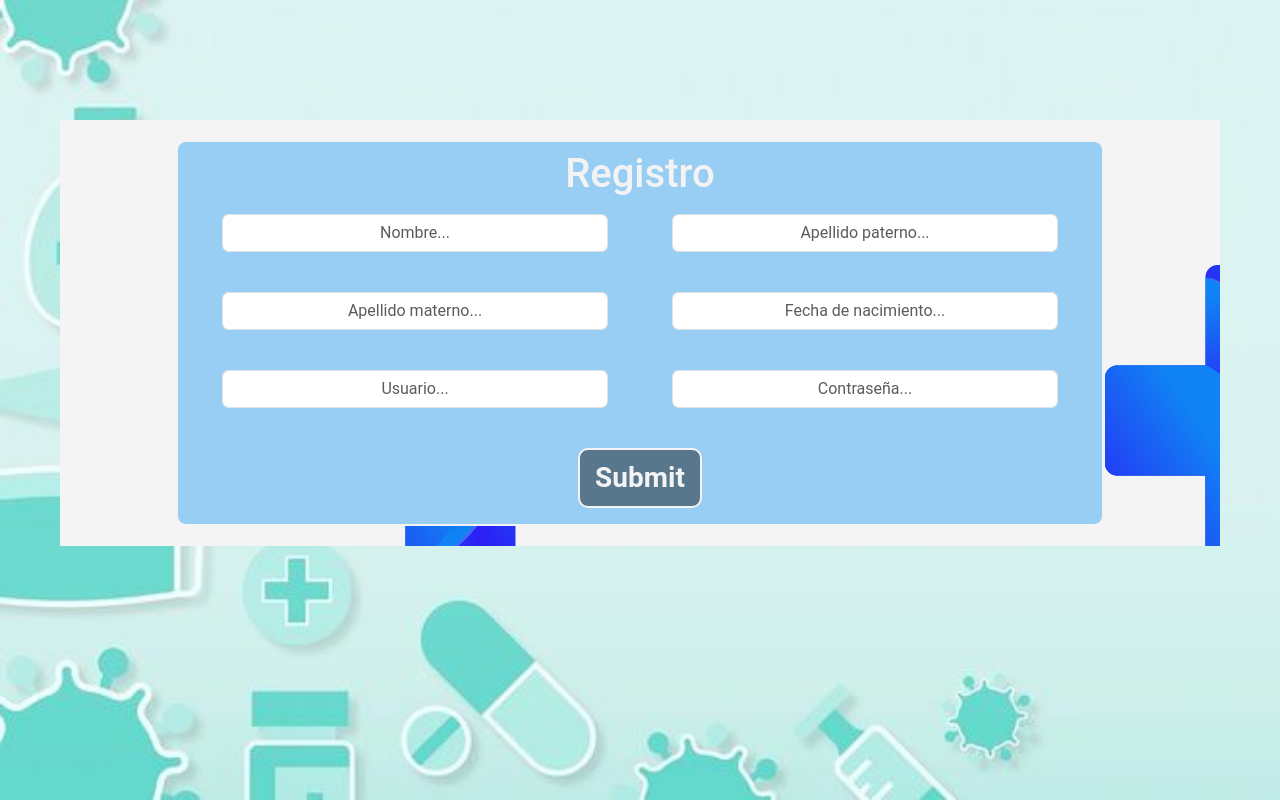
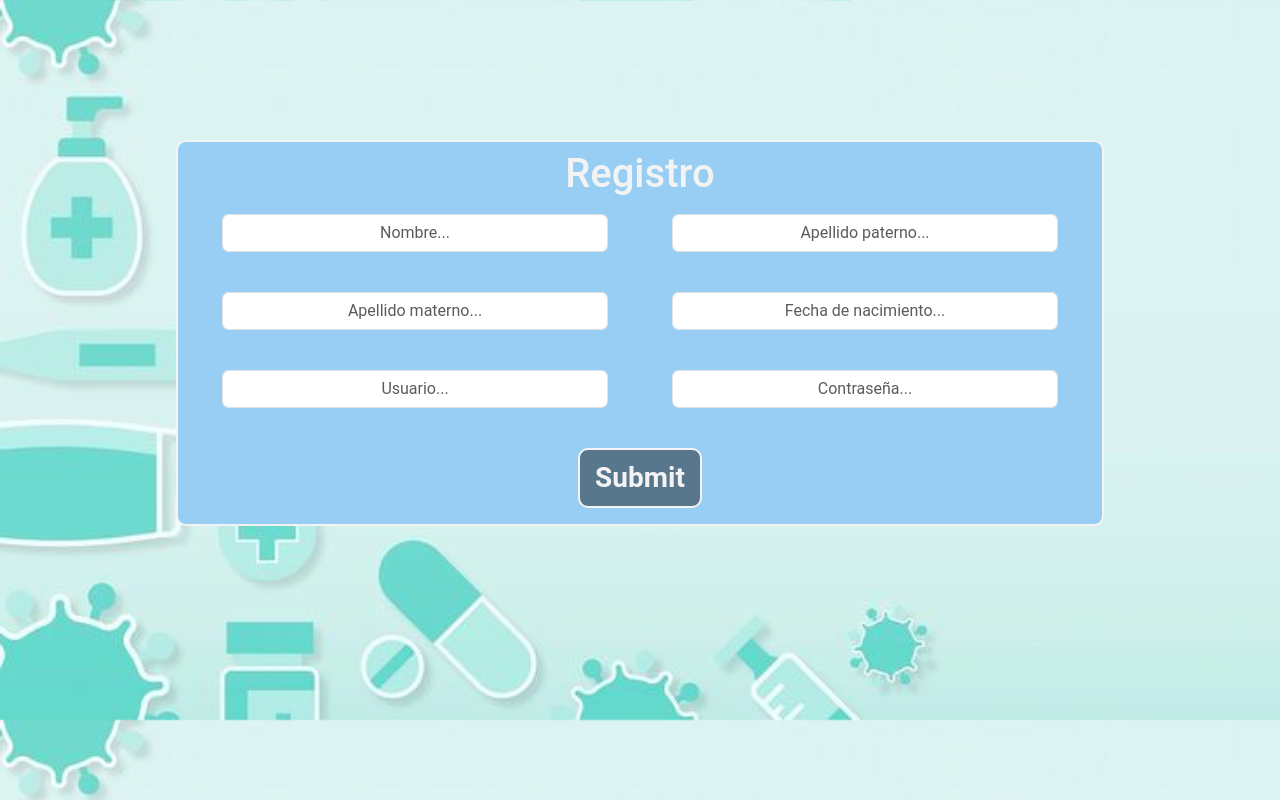
Before and after one commit to Cherry-Ayala/RetoConstruccion, a React (Create React App) app in the folder web/: page /Registro in a window 1280 px wide. Built offline with nearby package versions, Linux system fonts and the light colour scheme.

Commit message:
Bienvenida

```diff
--- a/web/src/App.css
+++ b/web/src/App.css
@@ -1,4 +1,7 @@
-
+body{
+  background: url('./Imagenes/medgame.png');
+  background-size: cover;
+}
 .App {
   text-align: center;
 }
--- a/web/src/Componentes/Bienvenida/Bienvenida.css
+++ b/web/src/Componentes/Bienvenida/Bienvenida.css
@@ -1,3 +1,3 @@
-.registro-container{
+/* .registro-container{
     background-image: url('../../Imagenes/medgame.png');
-}
+} */
--- a/web/src/Componentes/Login/login.css
+++ b/web/src/Componentes/Login/login.css
@@ -5,7 +5,7 @@
 }
 
 body {
-  background: url(../../Imagenes/fondo.JPG) no-repeat fixed;
+  background: url(../../Imagenes/fondo.JPG) ;
   background-size: cover;
   font-family: "Roboto", sans-serif;
   -webkit-font-smoothing: antialiased;
--- a/web/src/Componentes/Registro/Registro.css
+++ b/web/src/Componentes/Registro/Registro.css
@@ -1,13 +1,11 @@
 .registro-container{
     margin-top: 10%;
-
 }
 
 .registro-form{
     padding-top: 2%;
     padding-bottom: 2%;
     width: 80%;
-
     background: hsl(205,81%,78%);
     color: #f3f3f3;
     font-weight: bold;
```
Also changed, not shown: web/src/App.js (indentation only).
